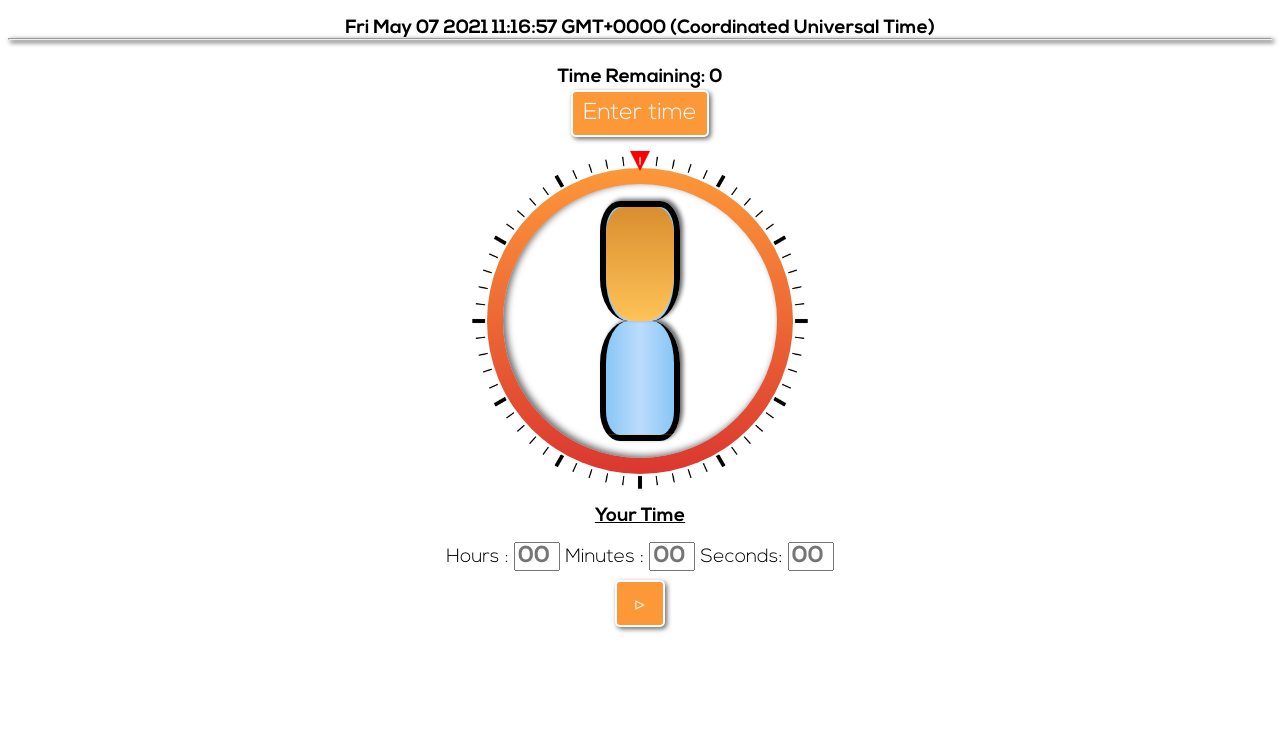
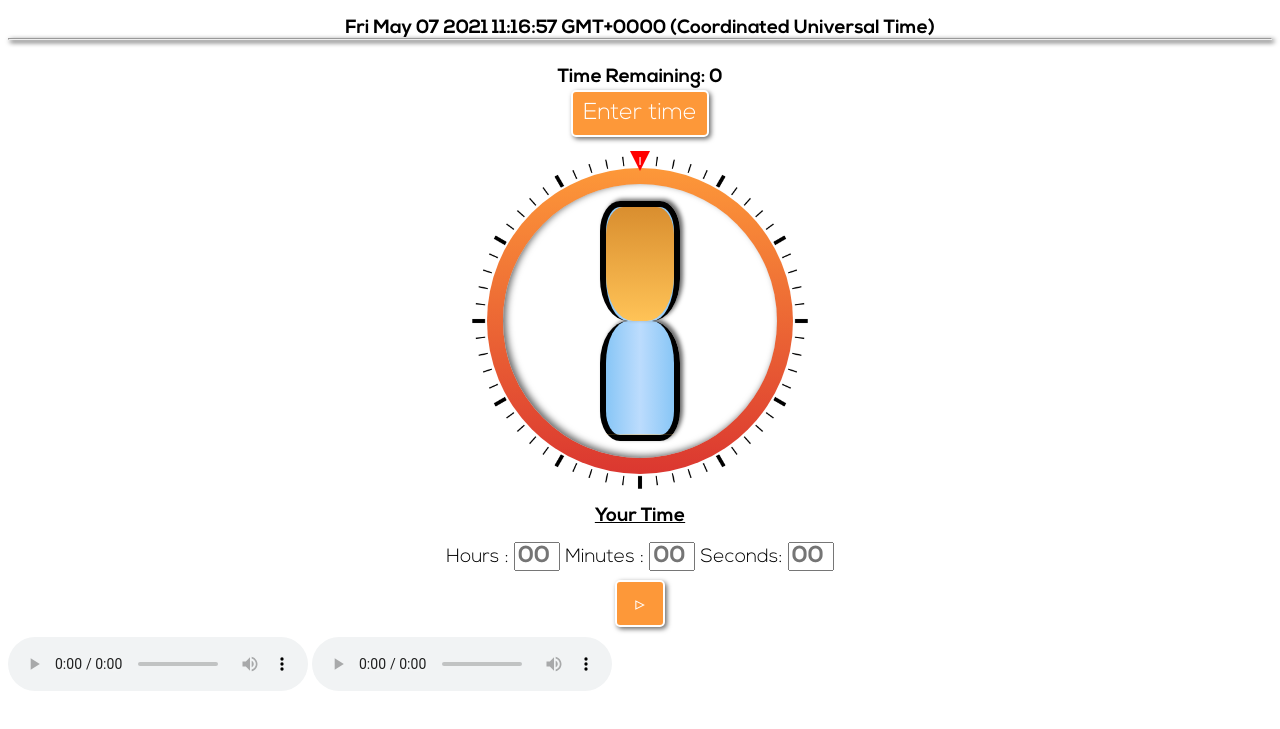
Before and after one commit to COdingaorg/HourGlassTimer, a plain HTML site: page index.html in a window 1280 px wide. Shown: the part 65-794 px from the top of the page. Drawn offline with nearby package versions, Linux system fonts and the light colour scheme.

Commit message:
adds music tunes to webpage

```diff
--- a/index.html
+++ b/index.html
@@ -53,6 +53,8 @@
       <a href="#display"></a><button type="submit" id="submit">&triangleright;</button></a>
     </div>
   </div>
+  <audio src="tickingTimer.wav" preload="auto" controls loop></audio>
+  <audio src="Success.wav" preload="auto" controls></audio>
   <script src="https://code.jquery.com/jquery-3.6.0.js" integrity="sha256-H+K7U5CnXl1h5ywQfKtSj8PCmoN9aaq30gDh27Xc0jk="
     crossorigin="anonymous"></script>
   <script src="scripts.js"></script>
```
Also changed, not shown: 2 other files.
